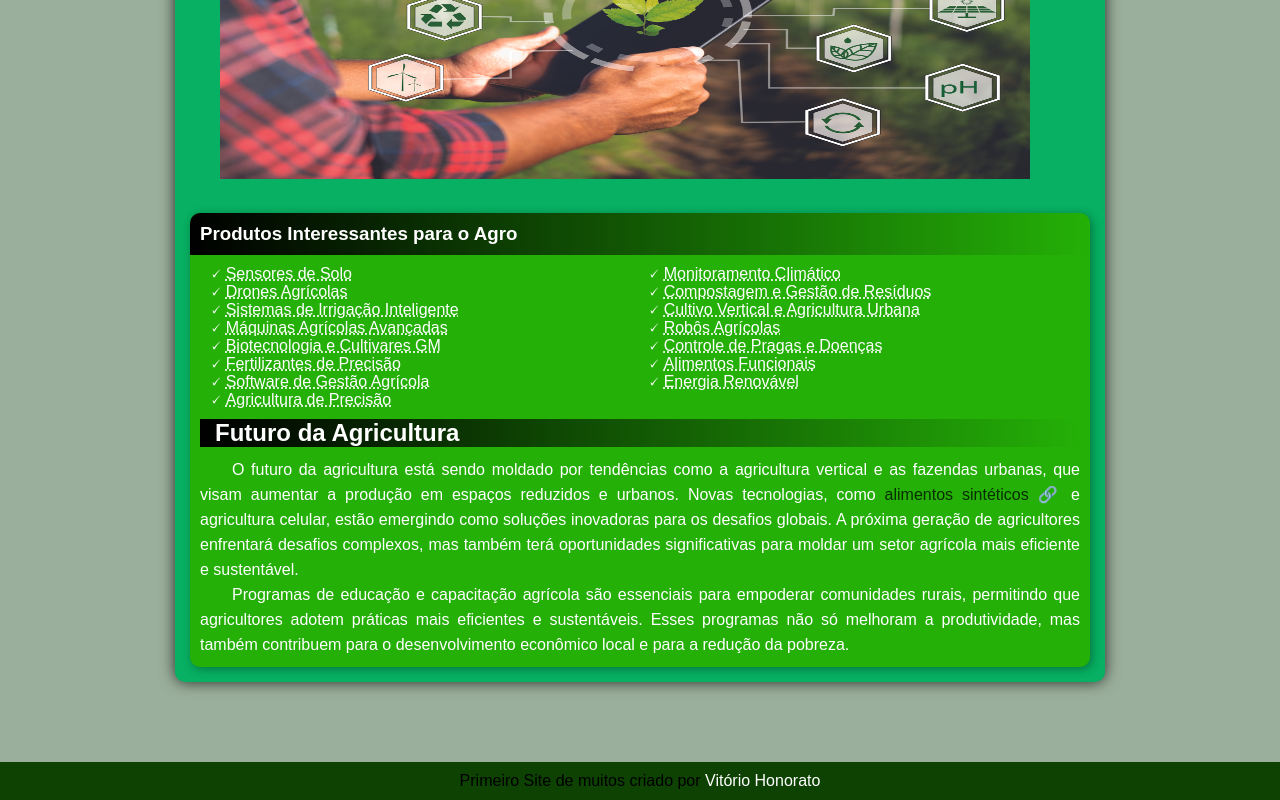
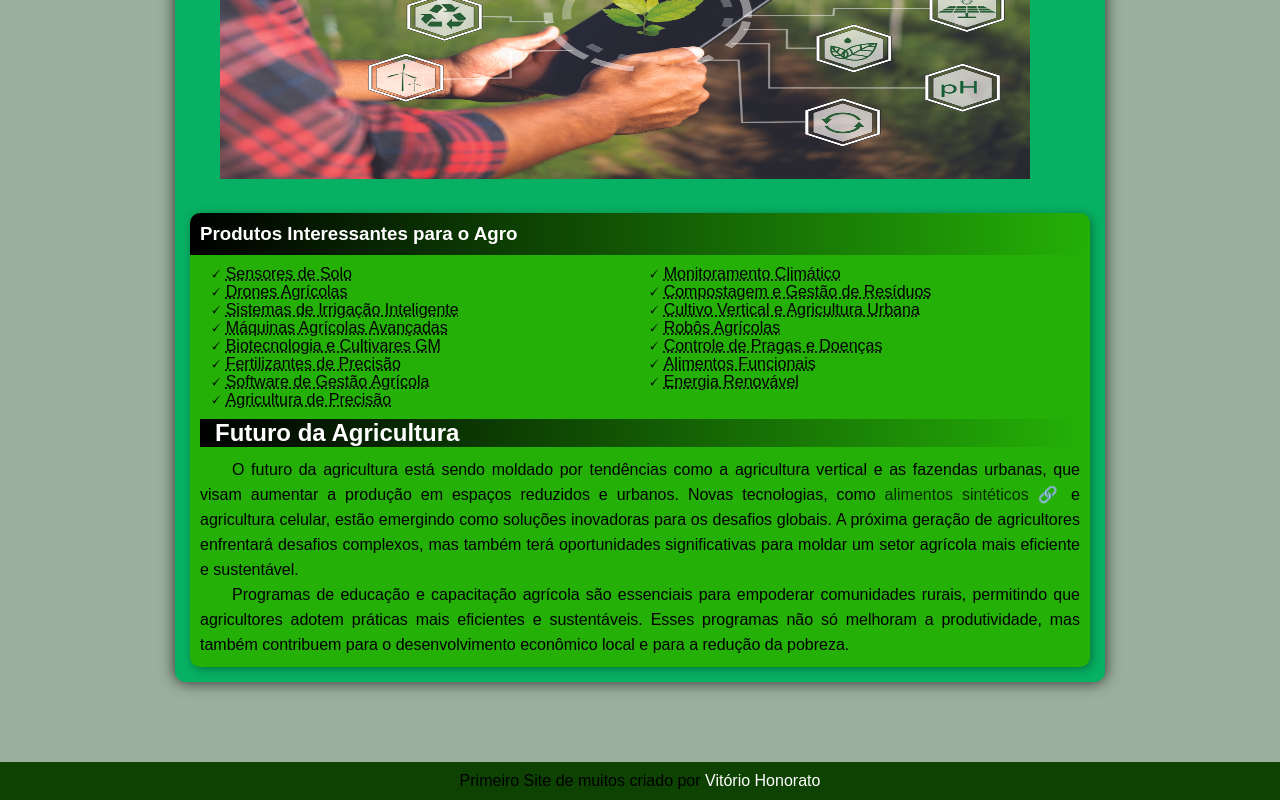
Before and after one commit to Vitoriohfp/html.css, a plain HTML site: page desafios/d003/index.html in a window 1280 px wide. Shown: the part 2753-3553 px from the top of the page. Drawn offline with nearby package versions, Linux system fonts and the light colour scheme.

Commit message:
atualização

```diff
--- a/desafios/d003/estilo/style.css
+++ b/desafios/d003/estilo/style.css
@@ -140,7 +140,7 @@ div.video > iframe{
     height: 94%;
 
 }
-aside > h3{
+main > article > aside h3{
     background-image: linear-gradient(to right, black, transparent);
     padding: 10px;
     margin: -10px -10px 0px -10px;
@@ -151,7 +151,7 @@ aside{
     background-color: var(--cor4);
     padding: 10px;
     border-radius: 10px;
-    color: white;
+    color: black;
     box-shadow: 2px 2px 10px rgba(0, 0, 0, 0.344);
 }
 aside ul{
@@ -159,6 +159,7 @@ aside ul{
     list-style-position: inside;
     columns: 2;
     margin: 10px;
+    color: black;
 }
 footer {
     background-color: var(--cor5);
```
